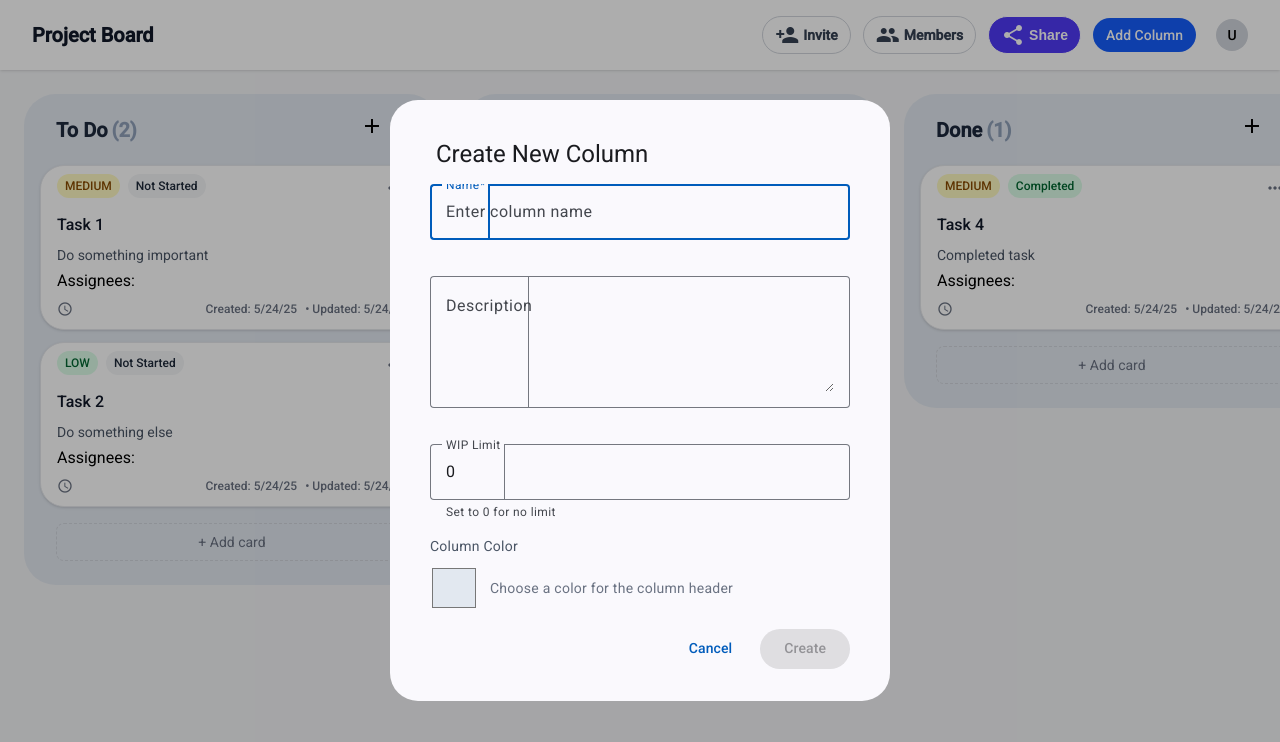
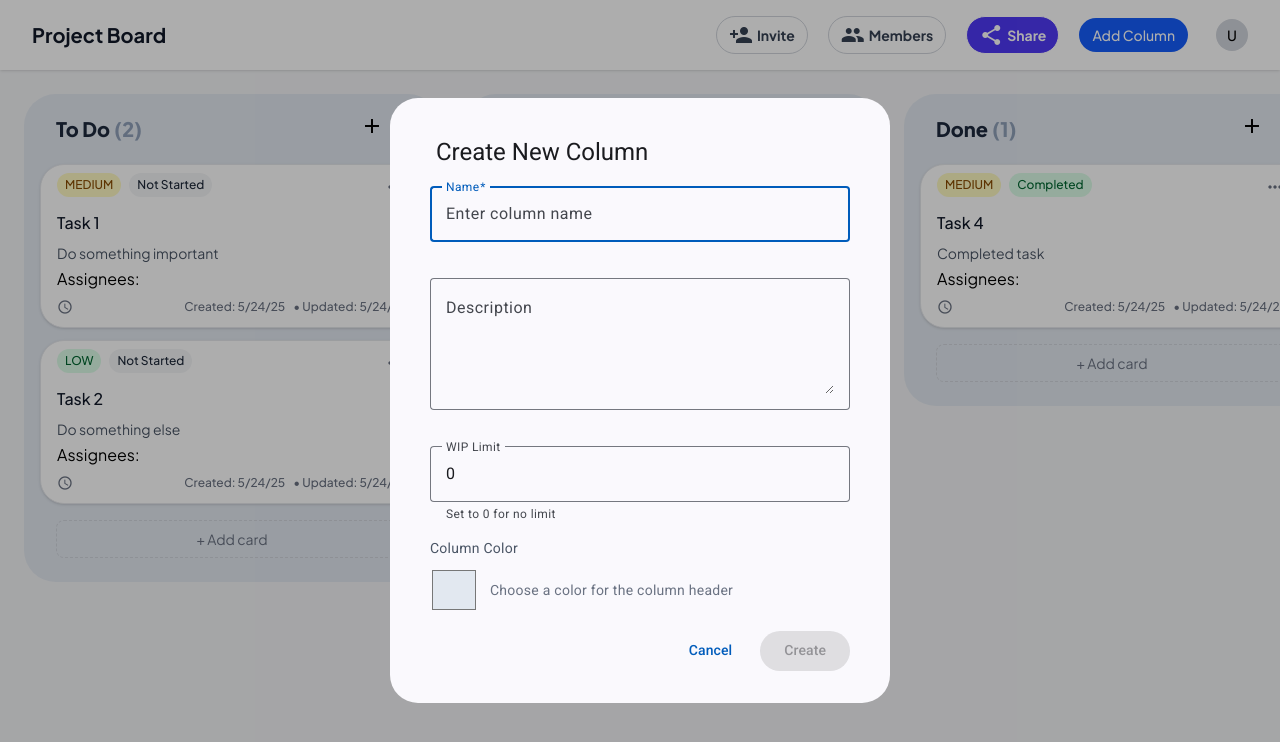
Before and after one commit to Abrarafi/kanban-board, an Angular app: page / in a window 1280 px wide. Both pictures are taken after a click on the button "Add Column". Shown: the top 742 px of the page. Built offline with nearby package versions, Linux system fonts and the light colour scheme.

Commit message:
style conflict fixed

```diff
--- a/src/app/board/components/card-dialog/card-dialog.component.html
+++ b/src/app/board/components/card-dialog/card-dialog.component.html
@@ -3,7 +3,7 @@
 
   <mat-dialog-content class="max-h-[70vh] overflow-y-auto">
     <form [formGroup]="cardForm" class="flex flex-col gap-4 min-w-[400px] max-w-[500px]">
-      <mat-form-field appearance="outline" class="w-full">
+      <mat-form-field appearance="outline" class="w-full pt-1">
         <mat-label>Title</mat-label>
         <input matInput formControlName="title" placeholder="Enter card title">
         <mat-error *ngIf="cardForm.get('title')?.hasError('required')">
--- a/src/app/board/components/column-dialog/column-dialog.component.html
+++ b/src/app/board/components/column-dialog/column-dialog.component.html
@@ -1,43 +1,58 @@
-<div class="p-4">
-  <h2 mat-dialog-title class="text-xl font-semibold mb-4">
+<div class="p-4 ">
+  <h2 mat-dialog-title class="text-xl font-semibold mb-4 ">
     {{ data.mode === 'edit' ? 'Edit Column' : 'Create New Column' }}
   </h2>
 
-  <mat-dialog-content class="max-h-[70vh] overflow-y-auto">
-    <form [formGroup]="columnForm" class="flex flex-col gap-4 min-w-[400px] max-w-[500px]">
-      <mat-form-field appearance="outline" class="w-full">
+  <mat-dialog-content class="max-h-[70vh] overflow-y-auto ">
+    <form [formGroup]="columnForm" class="flex flex-col  gap-4 min-w-[400px] max-w-[500px]">
+      <!-- Name Field -->
+      <mat-form-field appearance="outline" class="w-full pt-1">
         <mat-label>Name</mat-label>
         <input matInput formControlName="name" placeholder="Enter column name">
-        <mat-error *ngIf="columnForm.get('name')?.hasError('required')">
-          Name is required
-        </mat-error>
-        <mat-error *ngIf="columnForm.get('name')?.hasError('minlength')">
-          Name must be at least 3 characters
-        </mat-error>
+        @if (columnForm.get('name')?.hasError('required')) {
+          <mat-error>Name is required</mat-error>
+        }
+        @if (columnForm.get('name')?.hasError('minlength')) {
+          <mat-error>Name must be at least 3 characters</mat-error>
+        }
       </mat-form-field>
 
+      <!-- Description Field -->
       <mat-form-field appearance="outline" class="w-full">
         <mat-label>Description</mat-label>
-        <textarea matInput formControlName="description"
-                  rows="3" placeholder="Enter column description"
-                  class="resize-y min-h-[100px]"></textarea>
+        <textarea
+          matInput
+          formControlName="description"
+          rows="3"
+          placeholder="Enter column description"
+          class="resize-y min-h-[100px]"
+        ></textarea>
       </mat-form-field>
 
+      <!-- WIP Limit Field -->
       <mat-form-field appearance="outline" class="w-full">
         <mat-label>WIP Limit</mat-label>
-        <input matInput type="number" formControlName="wip"
-               placeholder="Enter work in progress limit">
+        <input
+          matInput
+          type="number"
+          formControlName="wip"
+          placeholder="Enter work in progress limit"
+        >
         <mat-hint>Set to 0 for no limit</mat-hint>
-        <mat-error *ngIf="columnForm.get('wip')?.hasError('min')">
-          WIP limit cannot be negative
-        </mat-error>
+        @if (columnForm.get('wip')?.hasError('min')) {
+          <mat-error>WIP limit cannot be negative</mat-error>
+        }
       </mat-form-field>
 
+      <!-- Color Picker -->
       <div class="flex flex-col gap-2">
         <label class="text-gray-600 text-sm">Column Color</label>
         <div class="flex items-center gap-3">
-          <input type="color" formControlName="color"
-                 class="w-12 h-12 rounded cursor-pointer border-0">
+          <input
+            type="color"
+            formControlName="color"
+            class="w-12 h-12 rounded cursor-pointer border-0"
+          >
           <span class="text-sm text-gray-500">Choose a color for the column header</span>
         </div>
       </div>
@@ -45,10 +60,20 @@
   </mat-dialog-content>
 
   <mat-dialog-actions align="end" class="mt-4 gap-2">
-    <button mat-button (click)="onCancel()">Cancel</button>
-    <button mat-raised-button color="primary"
-            [disabled]="columnForm.invalid"
-            (click)="onSubmit()">
+    <button
+      mat-button
+      (click)="onCancel()"
+      class="px-4 py-2 text-gray-700 hover:bg-gray-100 rounded"
+    >
+      Cancel
+    </button>
+    <button
+      mat-raised-button
+      color="primary"
+      [disabled]="columnForm.invalid"
+      (click)="onSubmit()"
+      class="px-4 py-2"
+    >
       {{ data.mode === 'edit' ? 'Save' : 'Create' }}
     </button>
   </mat-dialog-actions>
--- a/src/styles.css
+++ b/src/styles.css
@@ -1,40 +1,48 @@
-/* You can add global styles to this file, and also import other style files */
+/* 1. Import Google Font first (must come before any other rules) */
+@import url('https://fonts.googleapis.com/css2?family=Plus+Jakarta+Sans:wght@200;300;400;500;600;700;800&display=swap');
+
+/* 2. Tailwind imports using modern @layer syntax */
+/* @tailwind base;
+@tailwind components;
+@tailwind utilities; */
 @import "tailwindcss/preflight";
 @import "tailwindcss/utilities";
 @import "tailwindcss";
-/* @tailwind base;
-@tailwind components;
-@tailwind utilities; */
-
-/* Import Plus Jakarta Sans from Google Fonts */
-@import url('https://fonts.googleapis.com/css2?family=Plus+Jakarta+Sans:wght@200;300;400;500;600;700;800&display=swap');
-
-/* Apply Plus Jakarta Sans as default font */
-@import "tailwindcss/preflight";
-@import "tailwindcss/utilities";
-
-:root {
-  font-family: 'Plus Jakarta Sans', system-ui, sans-serif;
+/* 3. Scoped Material theme */
+.material-theme {
+  @import "@angular/material/prebuilt-themes/indigo-pink.css";
 }
 
-body {
-  @apply bg-gray-100;
-  font-family: 'Plus Jakarta Sans', system-ui, sans-serif;
-}
-
+/* 4. Base styles using Tailwind directives */
 @layer base {
-  html {
+  :root {
     font-family: 'Plus Jakarta Sans', system-ui, sans-serif;
   }
 
   body {
-    @apply bg-gray-100;
+    @apply bg-gray-100 m-0 h-full;
     font-family: 'Plus Jakarta Sans', system-ui, sans-serif;
   }
 }
 
-/* Add Plus Jakarta Sans font family */
+/* 5. Utility class for font */
 .font-plus-jakarta {
+  font-family: 'Plus Jakarta Sans', sans-serif;
+}
+
+/* 6. Material component fixes */
+.mat-mdc-dialog-container {
+  @apply p-0;
+}
+.mdc-notched-outline__notch{
+  border-style: none;
+}
+.mat-mdc-icon-button{
+  line-height: normal;
+}
+
+/* 7. Ensure Material components use correct font */
+.mat-typography {
   font-family: 'Plus Jakarta Sans', sans-serif;
 }
 html, body { height: 100%; }
```
Also changed, not shown: 1 other file (tests, documents, lock files or other folders).
